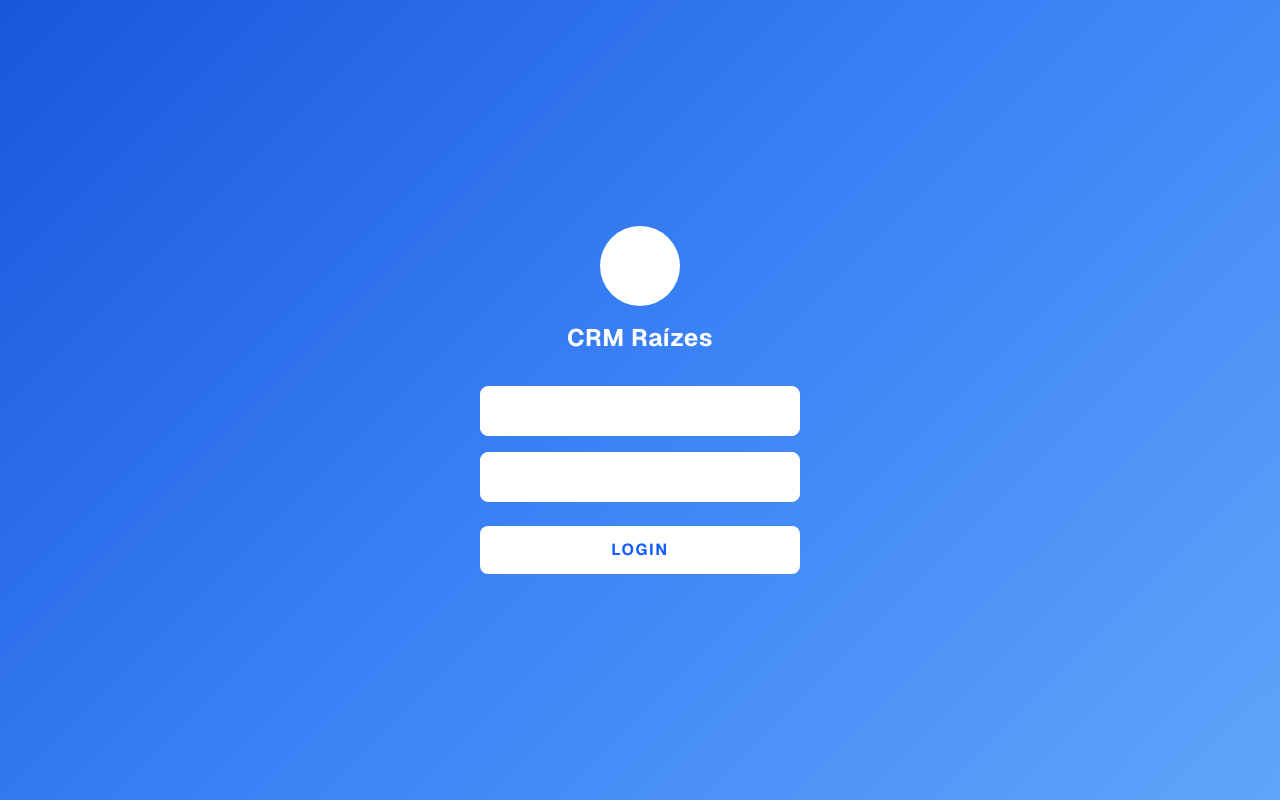
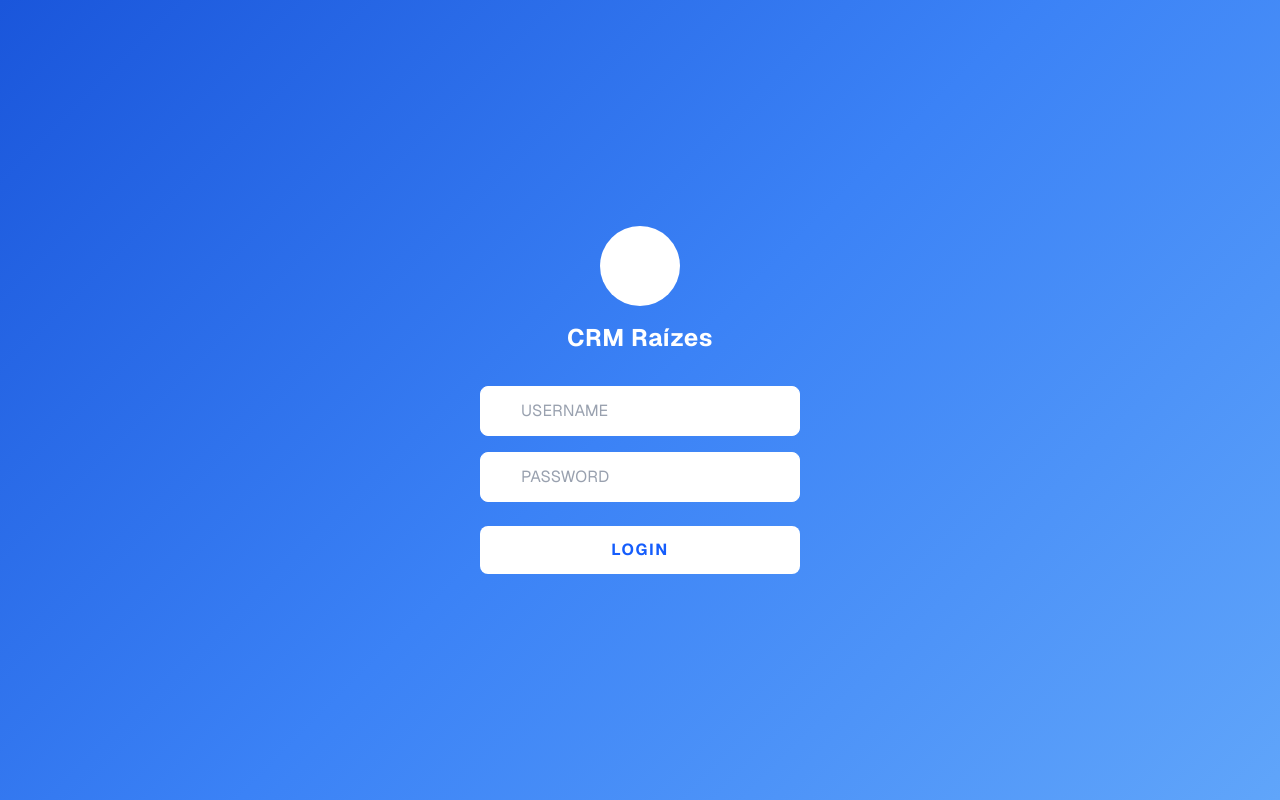
Before and after one commit to macdegui/CRM-RAIZES, a Next.js app: page /login in a window 1280 px wide. Built offline with nearby package versions, Linux system fonts and the light colour scheme.

Commit message:
tela de login 2.0

```diff
--- a/src/components/ui/LoginForm.tsx
+++ b/src/components/ui/LoginForm.tsx
@@ -50,7 +50,7 @@ export default function LoginForm() {
           type="email"
           value={form.email}
           onChange={handleChange}
-          className="w-full bg-white bg-opacity-20 border border-white border-opacity-30 rounded-lg p-3 pl-10 text-white placeholder-white placeholder-opacity-70 focus:outline-none focus:ring-2 focus:ring-white focus:ring-opacity-50"
+          className="w-full bg-white bg-opacity-20 border border-white border-opacity-30 rounded-lg p-3 pl-10 text-gray-900 placeholder-gray-400 focus:outline-none focus:ring-2 focus:ring-white focus:ring-opacity-50"
           placeholder="USERNAME"
         />
       </div>
@@ -66,7 +66,7 @@ export default function LoginForm() {
           type={mostrarSenha ? 'text' : 'password'}
           value={form.password}
           onChange={handleChange}
-          className="w-full bg-white bg-opacity-20 border border-white border-opacity-30 rounded-lg p-3 pl-10 pr-10 text-white placeholder-white placeholder-opacity-70 focus:outline-none focus:ring-2 focus:ring-white focus:ring-opacity-50"
+          className="w-full bg-white bg-opacity-20 border border-white border-opacity-30 rounded-lg p-3 pl-10 pr-10 text-gray-900 placeholder-gray-400 focus:outline-none focus:ring-2 focus:ring-white focus:ring-opacity-50"
           placeholder="PASSWORD"
         />
         <button
```
